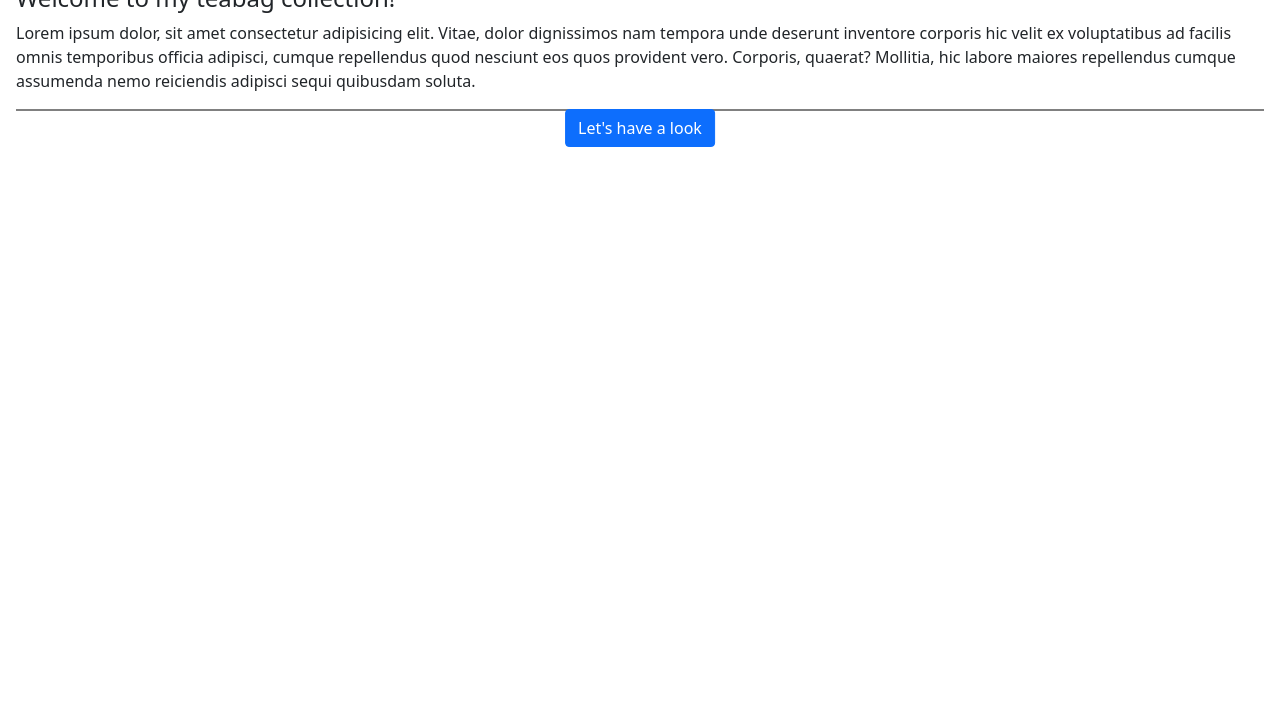
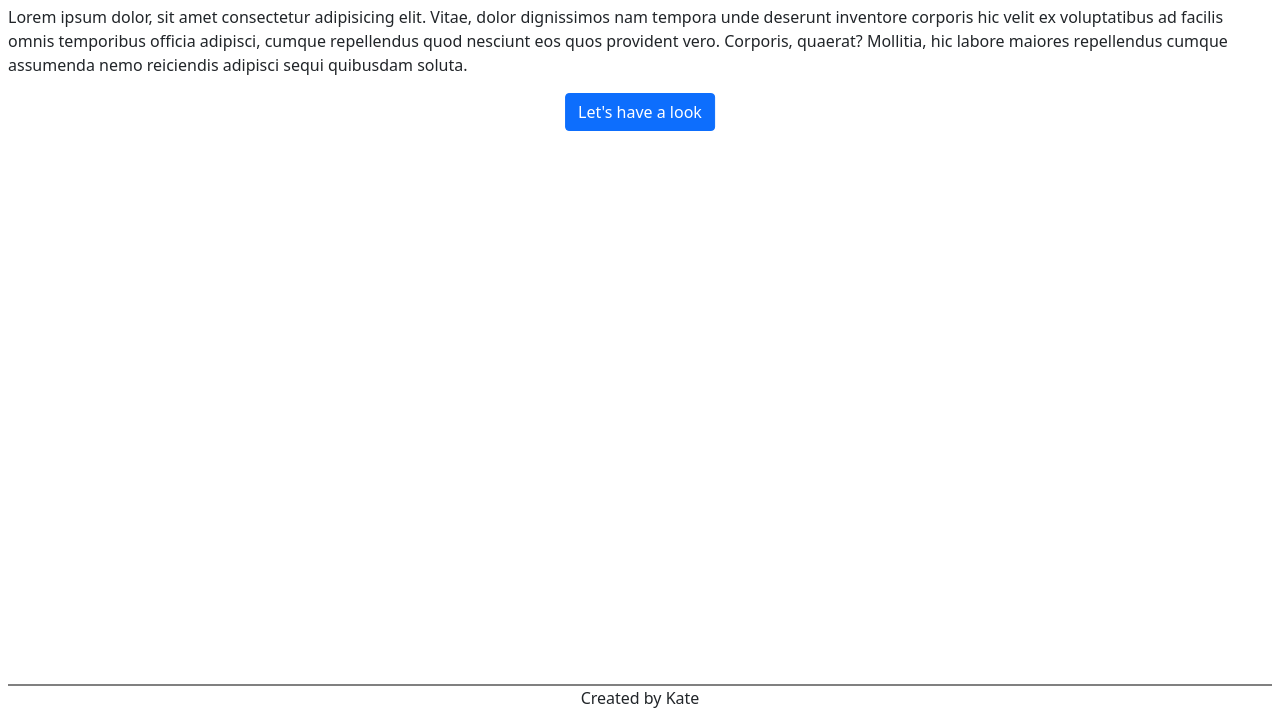
Before and after one commit to mihal/tea-gallery, a plain HTML site: page index.html in a window 1280 px wide. Shown: the part 90-800 px from the top of the page. Drawn offline with nearby package versions, Linux system fonts and the light colour scheme.

Commit message:
T1.1 - Html adjustments

```diff
--- a/css/collection.css
+++ b/css/collection.css
@@ -1,5 +1,6 @@
 #searchNav {
     border-bottom-style: solid;
+    /* TODO This does not look correct, does it?  */
     border-bottom-width: black;
     border-bottom-width: 2px;
 }
--- a/css/common.css
+++ b/css/common.css
@@ -1,8 +1,17 @@
 html,
 body {
     max-width: 100%;
-    overflow-x: hidden;
-    padding: 0.5em;
+    height: 100%;
+    position: relative;
+    margin: 0 0.5em 0;
+}
+
+#page-container {
+    min-height: 100vh;
+    overflow: hidden;
+    display: block;
+    position: relative;
+    padding-bottom: 0.5em;
 }
 
 header {
@@ -15,4 +24,7 @@ footer {
     border-top-style: solid;
     border-top-color: gray;
     border-top-width: 2px;
+    position: absolute;
+    bottom: 0;
+    width: 100%;
 }
--- a/index.html
+++ b/index.html
@@ -9,25 +9,29 @@
     <link rel="stylesheet" href="css/common.css">
 
     <!-- Bootstrap CSS -->
-    <link href="https://cdn.jsdelivr.net/npm/bootstrap@5.0.0-beta2/dist/css/bootstrap.min.css" rel="stylesheet" integrity="sha384-BmbxuPwQa2lc/FVzBcNJ7UAyJxM6wuqIj61tLrc4wSX0szH/Ev+nYRRuWlolflfl" crossorigin="anonymous">
+    <link href="https://cdn.jsdelivr.net/npm/bootstrap@5.0.0-beta2/dist/css/bootstrap.min.css" rel="stylesheet"
+          integrity="sha384-BmbxuPwQa2lc/FVzBcNJ7UAyJxM6wuqIj61tLrc4wSX0szH/Ev+nYRRuWlolflfl" crossorigin="anonymous">
 
     <title>Teabag Gallery</title>
 </head>
 
 <body>
+<div id="page-container">
     <header>
         <h1>
             <a class="d-block" href="index.html">Teabag Gallery</a>
         </h1>
     </header>
 
-    <section ">
+    <section>
         <h4>Welcome to my teabag collection!</h4>
         <p>Lorem ipsum dolor, sit amet consectetur adipisicing elit. Vitae, dolor dignissimos nam tempora unde deserunt
-      inventore corporis hic velit ex voluptatibus ad facilis omnis temporibus officia adipisci, cumque repellendus
+            inventore corporis hic velit ex voluptatibus ad facilis omnis temporibus officia adipisci, cumque
+            repellendus
             quod nesciunt eos quos provident vero. Corporis, quaerat? Mollitia, hic labore maiores repellendus cumque
             assumenda nemo reiciendis adipisci sequi quibusdam soluta.</p>
         <div class="position-absolute start-50 translate-middle-x ">
+            <!-- TODO Make this a link button on the collection.html page.  -->
             <button type="button " class="btn btn-primary ">Let's have a look</button>
         </div>
     </section>
@@ -39,6 +43,7 @@
     <script src="https://cdn.jsdelivr.net/npm/bootstrap@5.0.0-beta2/dist/js/bootstrap.bundle.min.js "
             integrity="sha384-b5kHyXgcpbZJO/tY9Ul7kGkf1S0CWuKcCD38l8YkeH8z8QjE0GmW1gYU5S9FOnJ0 "
             crossorigin="anonymous "></script>
+</div>
 </body>
 
 </html>
```
Also changed, not shown: collection.html (+12 -5 lines). Lines whose indentation alone changed are shown as unchanged.
